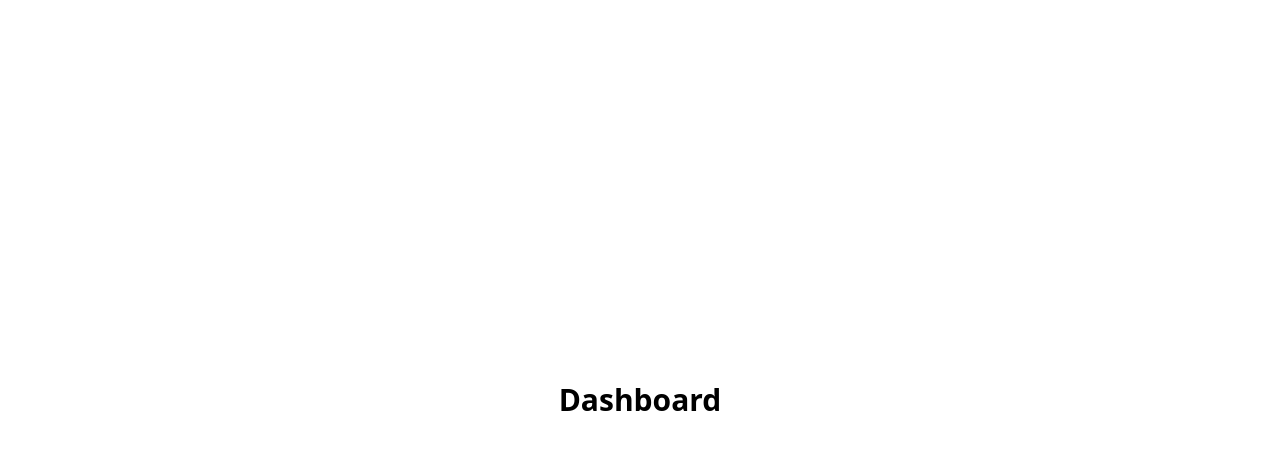
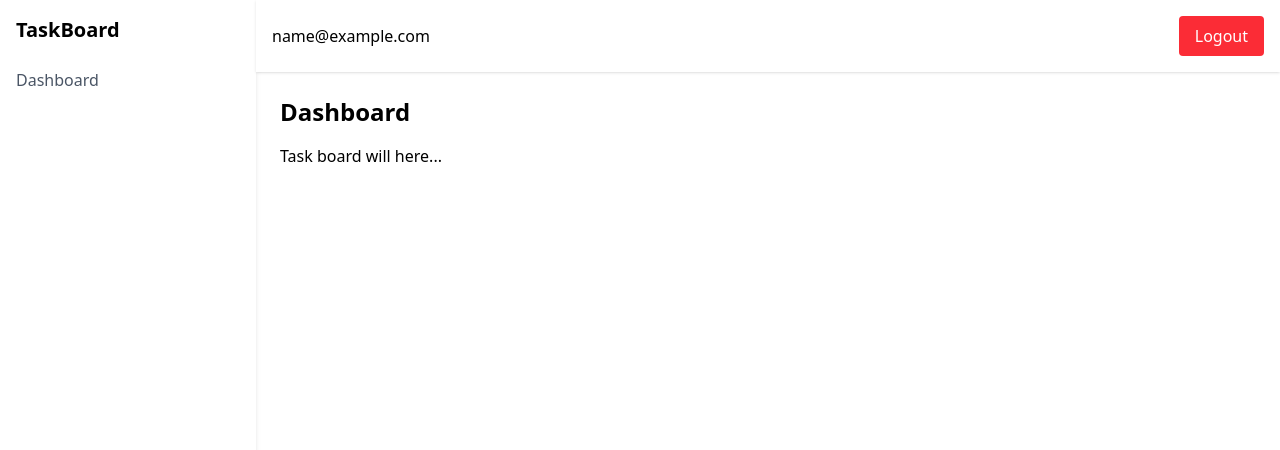
Before and after one commit to donpaul4444/task-board-dashboard, a React app: page / in a window 1280 px wide. Both pictures are taken after typing "name@example.com", "Sample123" into the empty fields and a click on the button "Login". Shown: the top 450 px of the page. Built offline with nearby package versions, Linux system fonts and the light colour scheme; the HTML template or start-up script is replaced by a standard one.

Commit message:
implement dasboard layout with sidebar and navbar

```diff
--- a/src/pages/Dashboard.jsx
+++ b/src/pages/Dashboard.jsx
@@ -1,11 +1,38 @@
-import React from 'react'
+import { Navigate, useNavigate } from "react-router-dom";
+import { useStore } from "../store/useStore";
 
 const Dashboard = () => {
+  const user = useStore((state) => state.user);
+  const logout = useStore((state) => state.logout);
+    const navigate =useNavigate()
+
+  const handleLogout =()=>{
+    logout()
+    navigate("/")
+  }
   return (
-    <div className="h-screen flex items-center justify-center">
-      <h1 className="text-3xl font-bold">Dashboard</h1>
+    <div className="h-screen flex bg-gray-100r">
+      <div className="w-64 bg-white shadow-md p-4 hidden md:block">
+        <h2 className="text-xl font-bold mb-6">TaskBoard</h2>
+        <p className="text-gray-600">Dashboard</p>
+      </div>
+      <div className="flex-1 flex flex-col">
+        <div className="bg-white shadow p-4 flex justify-between items-center">
+          <span className="font-medium">{user?.email}</span>
+          <button
+            onClick={handleLogout}
+            className="bg-red-500 text-white px-4 py-2 rounded"
+          >
+            Logout
+          </button>
+        </div>
+        <div className="p-6 flex-1 overflow-auto">
+          <h1 className="text-2xl font-bold mb-4">Dashboard</h1>
+          <p>Task board will here...</p>
+        </div>
+      </div>
     </div>
-  )
-}
+  );
+};
 
-export default Dashboard
+export default Dashboard;
--- a/src/store/useStore.js
+++ b/src/store/useStore.js
@@ -6,9 +6,10 @@ export const useStore = create(
     (set) => ({
       user: null,
       tasks: [],
-      setUser:(user)=>{
-        set({user})
-      }
+      setUser: (user) => {
+        set({ user });
+      },
+      logout: () => set({ user: null }),
     }),
     {
       name: "task-board-storage",
```
